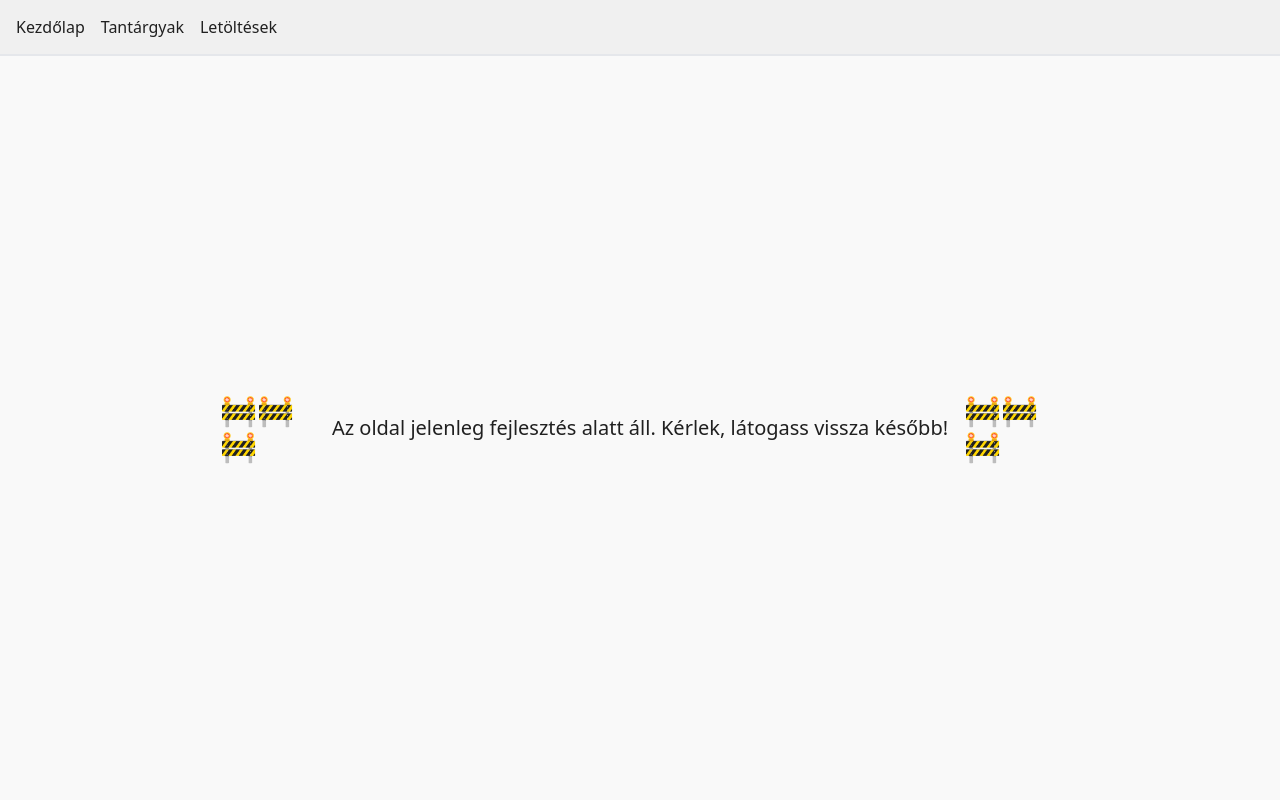
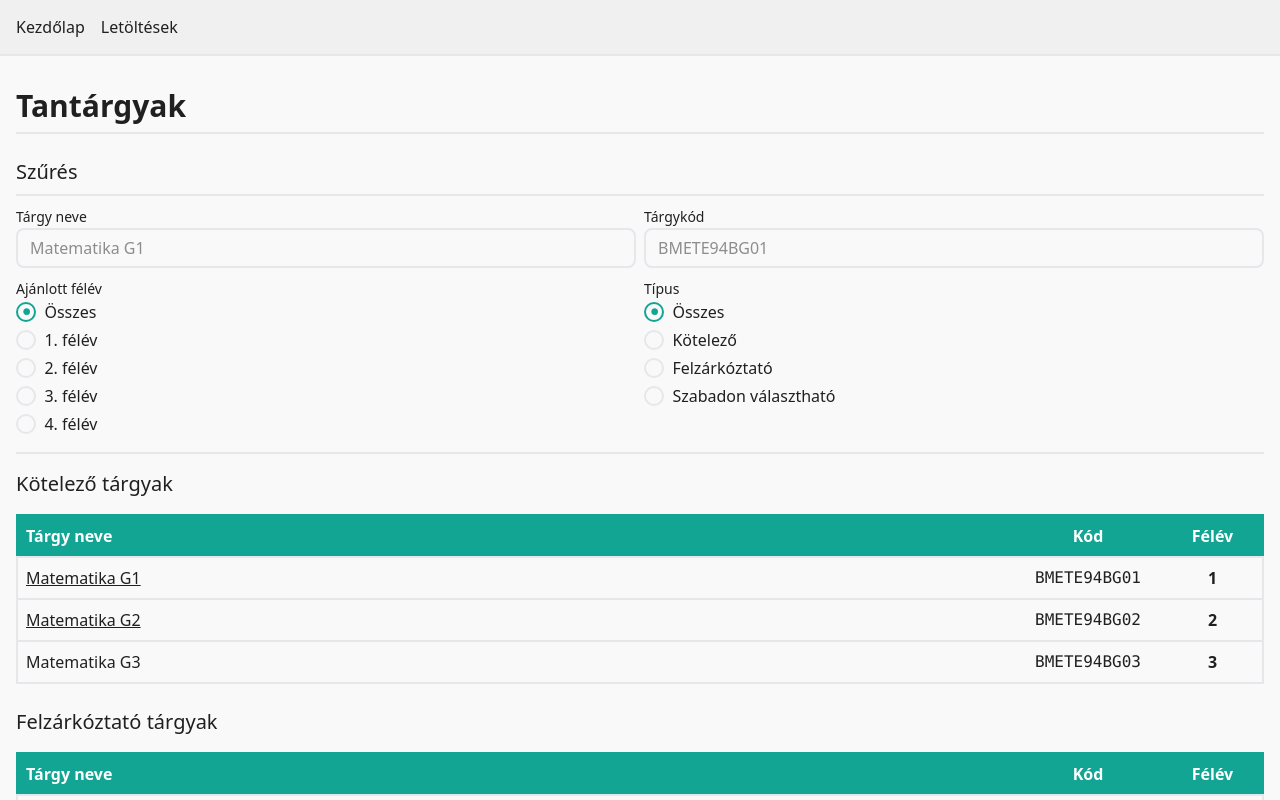
Before and after one commit to szilagyi-math/notes, a Next.js app: page / in a window 1280 px wide. Shown: the top 800 px of the page. Built offline with nearby package versions, Linux system fonts and the light colour scheme.

Commit message:
Remove homepage for now

```diff
--- a/src/app/page.tsx
+++ b/src/app/page.tsx
@@ -1,10 +1,10 @@
-import { UnderConstruction } from '@/components/under-construction';
+import SubjectsPage from './subjects/SubjectsPage';
 
 import type { NextPage, Metadata } from 'next';
 
 export const metadata: Metadata = {
   title: 'Főoldal | Szilágyi Brigitta weboldala',
-  description: `Itt megtalálhatóak a legfrissebb híreket, bejegyzéseket, és a főbb tantárgyakat.`,
+  description: `Itt megtalálhatóak a tanárnő által oktatott tárgyak listája, valamint a hozzájuk tartozó információk.`,
   keywords: [
     'Szilágyi Brigitta',
     'BME',
@@ -22,7 +22,7 @@ export const metadata: Metadata = {
 };
 
 const NotFound: NextPage = () => {
-  return <UnderConstruction />;
+  return <SubjectsPage />;
 };
 
 export default NotFound;
--- a/src/app/subjects/page.tsx
+++ b/src/app/subjects/page.tsx
@@ -1,6 +1,7 @@
 import type { Metadata, NextPage } from 'next';
 
 import SubjectsPageLogic from './SubjectsPage';
+import { notFound } from 'next/navigation';
 
 export const metadata: Metadata = {
   title: 'Tantárgyak | Szilágyi Brigitta weboldala',
@@ -22,6 +23,8 @@ export const metadata: Metadata = {
 };
 
 const SubjectsPage: NextPage = () => {
+  return notFound();
+
   return <SubjectsPageLogic />;
 };
 
--- a/src/components/navigation/header/items.ts
+++ b/src/components/navigation/header/items.ts
@@ -6,7 +6,7 @@ type MainNavItem = {
 
 const items: Array<MainNavItem> = [
   { label: 'Kezdőlap', href: '/', prefetch: true },
-  { label: 'Tantárgyak', href: '/subjects', prefetch: true },
+  // { label: 'Tantárgyak', href: '/subjects', prefetch: true },
   { label: 'Letöltések', href: '/downloads', prefetch: true },
 ];
 
```
